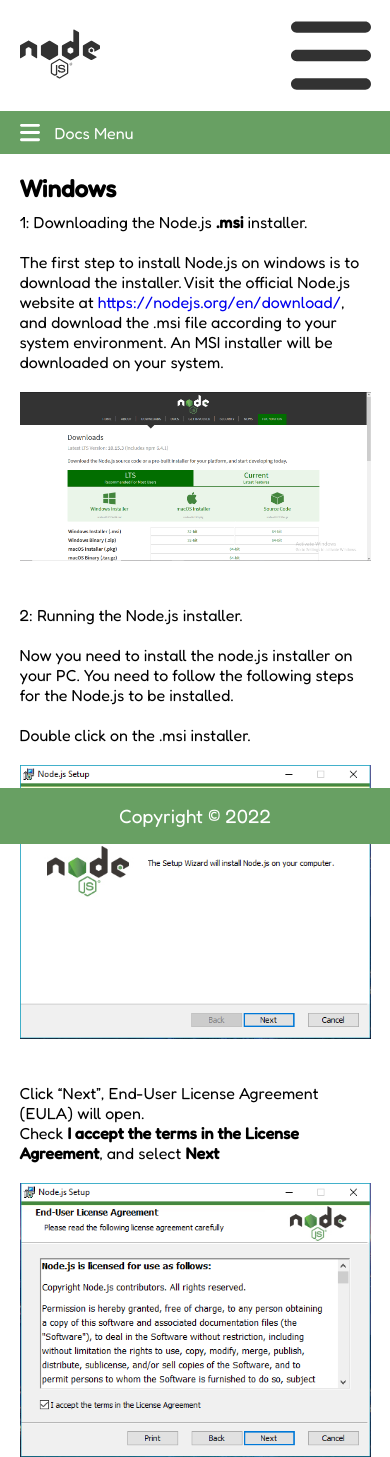
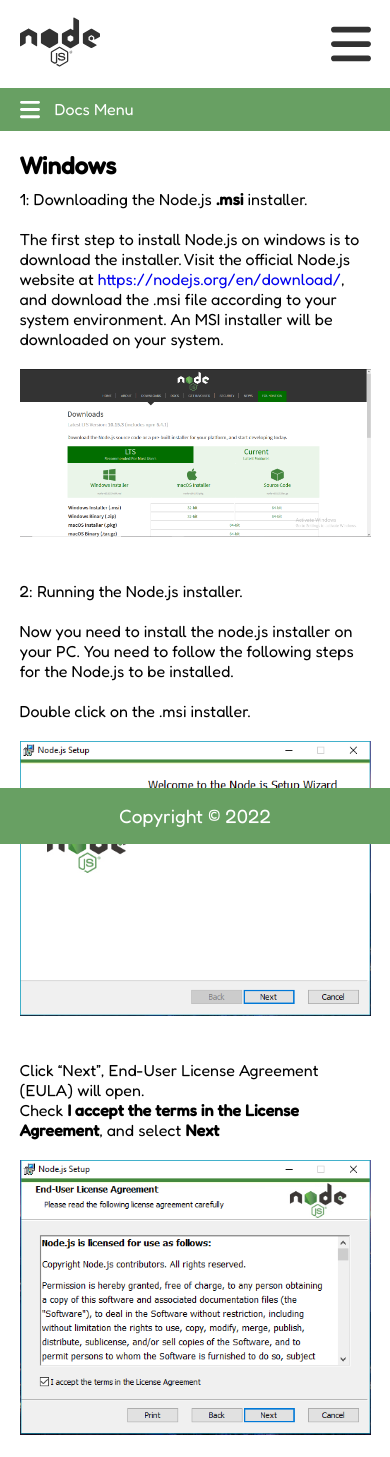
Before and after one commit to Anjani-ch/Nodejs-Brukermanual-Nettside, a Node server app: page /docs in a window 390 px wide. Shown: the top 1457 px of the page. Run offline with Node 20, Linux system fonts and the light colour scheme.

Commit message:
Added responsiveness

```diff
--- a/public/js/main.js
+++ b/public/js/main.js
@@ -1,3 +1,4 @@
+import './navbar.js';
 import './footer.js';
 import './theme.js';
 import './about.js';
--- /dev/null
+++ b/public/js/navbar.js
@@ -0,0 +1,18 @@
+const body = document.querySelector('body');
+
+const navbarIcon = document.querySelector('#navbar-icon');
+const navbarLinks = document.querySelector('#navbar-links');
+
+navbarIcon.addEventListener('click', e => {
+    navbarLinks.classList.toggle('open');
+    navbarLinks.classList.toggle('d-sm-none-important');
+    body.classList.toggle('overflow-hidden');
+
+    if (navbarLinks.classList.contains('open')) {
+        e.target.src = '/img/mark-icon.svg';
+        e.target.style.transform = 'translateX(-15px)';
+    } else {
+        e.target.src = '/img/hamburger-menu-icon.svg';
+        e.target.style.transform = 'translateX(0px)';
+    }
+});
--- a/src/scss/_utilities.scss
+++ b/src/scss/_utilities.scss
@@ -44,6 +44,9 @@
         p { transform: translateY(-1.5px) }
     }
 }
+
+// Overflow
+.overflow-hidden { overflow: hidden; }
 
 // Font-weight
 .fw-bold { font-weight: bold; }
--- a/src/scss/styles.scss
+++ b/src/scss/styles.scss
@@ -20,6 +20,14 @@ a {
     text-decoration: none;
 }
 
+pre {
+    white-space: pre-wrap;       /* Since CSS 2.1 */
+    white-space: -moz-pre-wrap;  /* Mozilla, since 1999 */
+    white-space: -pre-wrap;      /* Opera 4-6 */
+    white-space: -o-pre-wrap;    /* Opera 7 */
+    word-wrap: break-word;       /* Internet Explorer 5.5+ */
+}
+
 img::selection { background-color: transparent; }
 
 body { background-color: var(--body-bg); }
@@ -29,10 +37,20 @@ nav {
 
     img {
         filter: var(--nav-logo-color);
-        width: 80px;
+        width: 40px;
+
+        &#navbar-icon {
+            display: none;
+            cursor: pointer;
+            z-index: 2;
+        }
     }
 
-    ul {
+    a {
+        img { width: 80px; }
+    }
+
+    #navbar-links {
         li {
             display: inline;
             margin: 0px 10px;
@@ -45,8 +63,41 @@ nav {
                 margin-left: 15px;
                 width: 30px;
                 cursor: pointer;
+
+                @include media-sm {
+                    width: 60px;
+                    margin-top: 15px;
+                }
             }
         }
+
+        @include media-sm() {
+            & {
+                position: absolute;
+                top: 0;
+                left: 0%;
+                width: 100%;
+                height: 100%;
+                display: flex;
+                flex-direction: column;
+                justify-content: center;
+                align-items: center;
+                background-color: var(--body-bg);
+                color: var(--text-primary);
+                z-index: 1;
+
+                li {
+                    margin: 5px 0px;
+
+                    a {
+                        color: var(--text-primary);
+                        font-size: 2.3rem;
+                    }
+                }
+
+                &.open { left: 0%; }
+            }
+    }
     }
 }
 
@@ -132,6 +183,7 @@ nav {
                 display: flex;
                 flex-direction: column;
                 width: 100%;
+                list-style: none;
 
                 li {
                     $link-border-radius: 15px;
@@ -179,6 +231,7 @@ nav {
     #docs-menu-wrapper {
         top: 0;
         left: 0;
+        z-index: 1;
 
         #docs-menu {
             background-color: var(--bg-primary);
@@ -268,7 +321,7 @@ nav {
     #docs-content {
         div {
             h1, h4 { margin-bottom: 9px; }
-            ul, ol { transform: translateX(15px) }
+            ul, ol { transform: translateX(15px); }
 
             *:not(a) { color: var(--text-primary); }
         }
--- a/views/partials/head.ejs
+++ b/views/partials/head.ejs
@@ -13,9 +13,9 @@
     <nav class="container d-flex align-items-center justify-content-space-between">
         <a href="/"><img src="/img/node-logo.svg" alt="nav-logo"></a>
 
-        <img class="d-lg-none" src="/img/hamburger-menu-icon.svg" alt="hamburger-menu-icon">
+        <img id="navbar-icon" class="d-sm-block-important" src="/img/hamburger-menu-icon.svg" alt="hamburger-menu-icon">
 
-        <ul class="d-flex align-items-center d-sm-none-important">
+        <ul id="navbar-links" class="d-flex align-items-center d-sm-none-important">
             <li class="nav-link"><a href="/">Home</a></li>
             <li class="nav-link"><a href="/about">About</a></li>
             <li class="nav-link"><a href="/docs">Docs</a></li>
```
Also changed, not shown: public/css/styles.css, 1 other file.
